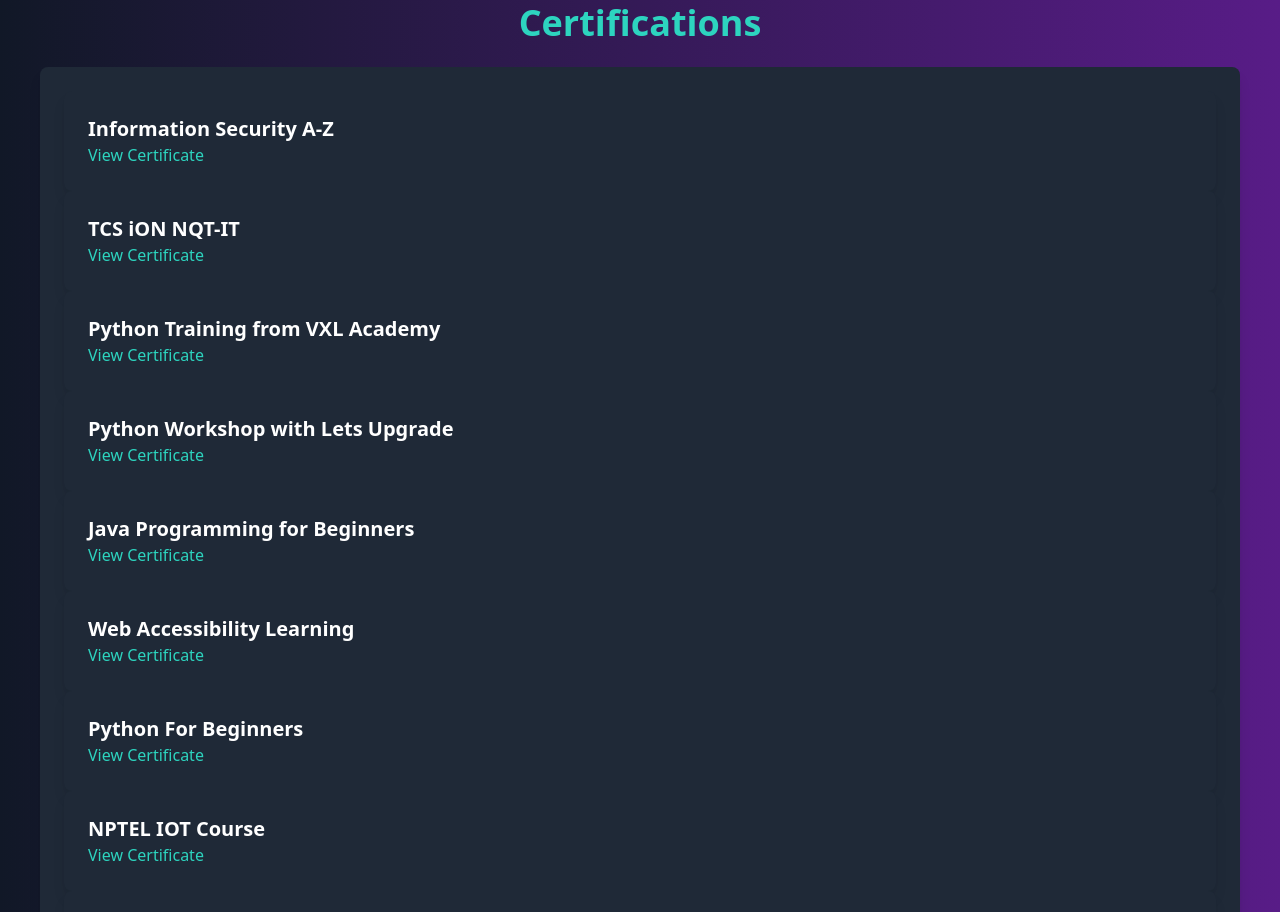
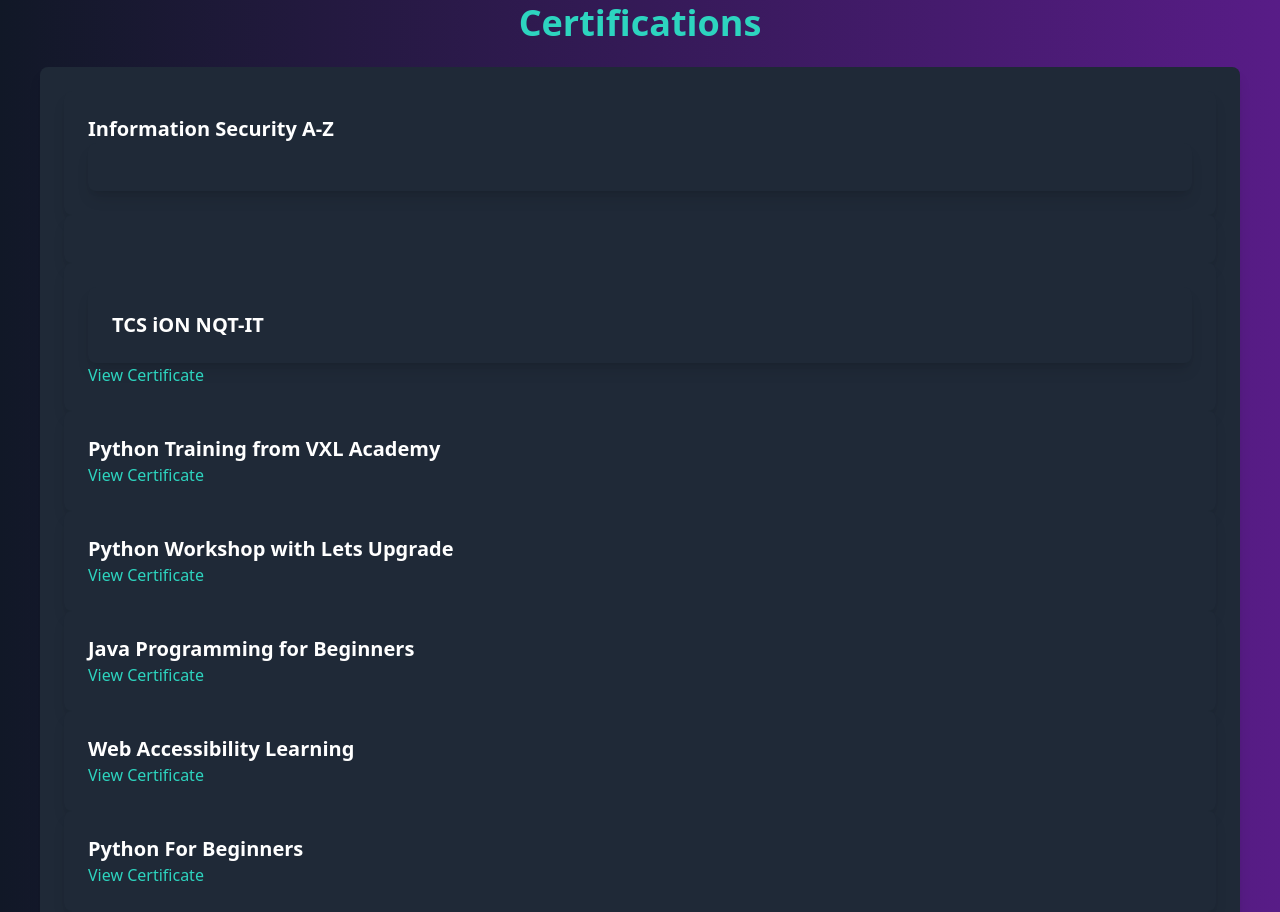
Before and after one commit to PoluriLakshmiSatwika/My_Portfolio, a plain HTML site: page index.html in a window 1280 px wide. Shown: the part 2551-3463 px from the top of the page. Drawn offline with nearby package versions, Linux system fonts and the light colour scheme.

Commit message:
Updated index.html

```diff
--- a/index.html
+++ b/index.html
@@ -133,7 +133,8 @@
     <div class="bg-gray-800 p-6 rounded-lg shadow-lg hover:shadow-teal-400 transition-shadow">
         <div class="bg-gray-800 p-6 rounded-lg shadow-lg hover:shadow-teal-400 transition-shadow">
         <h3 class="text-xl font-bold"> Information Security A-Z</h3>
-        <a href="Is.png" class="text-teal-400 hover:underline">View Certificate</a>
+        <a href="Is.png" target="_blank"
+       class="bg-gray-800 p-6 rounded-lg shadow-lg hover:shadow-teal-400 transition-shadow block">
       </div>
 
 
```
